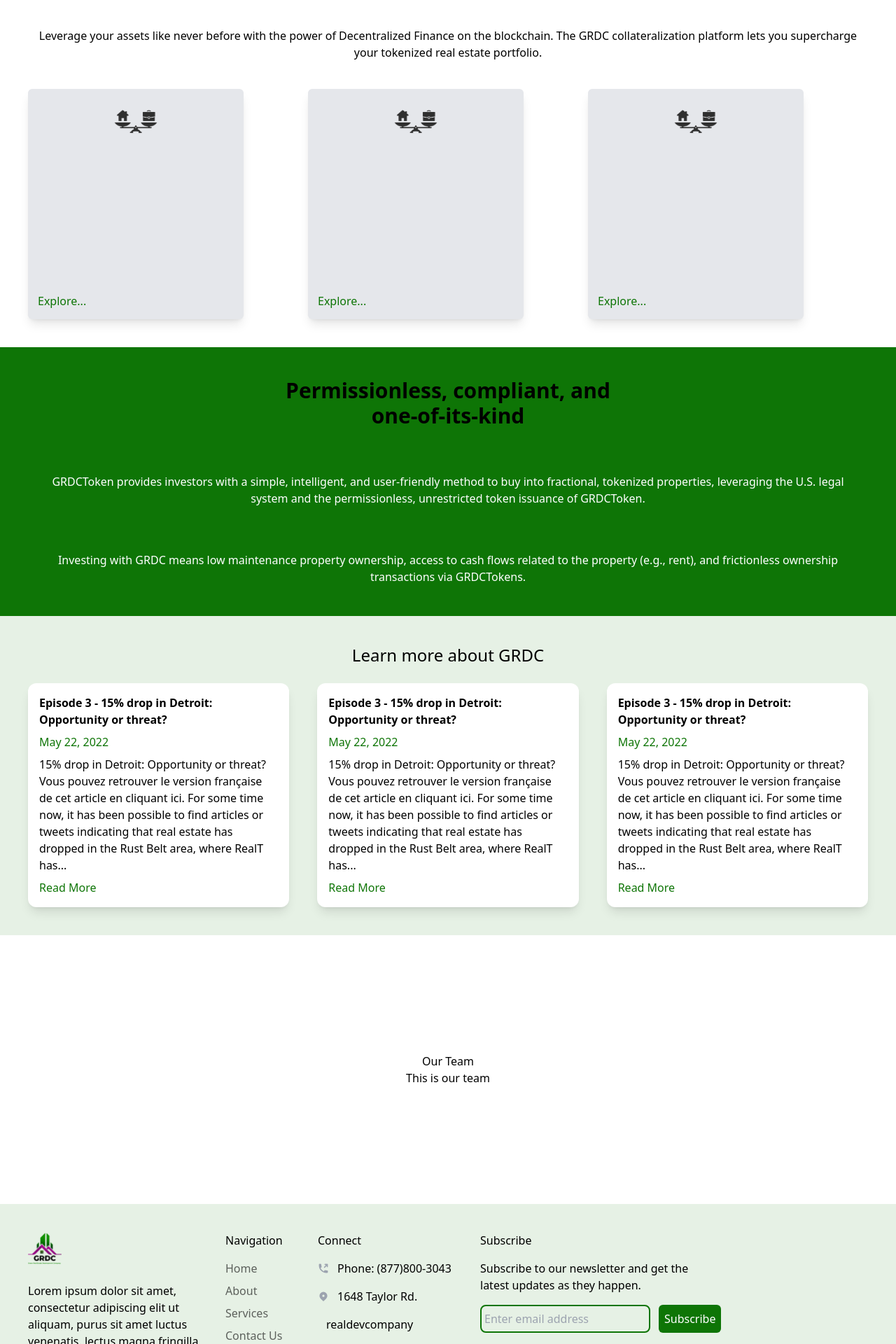
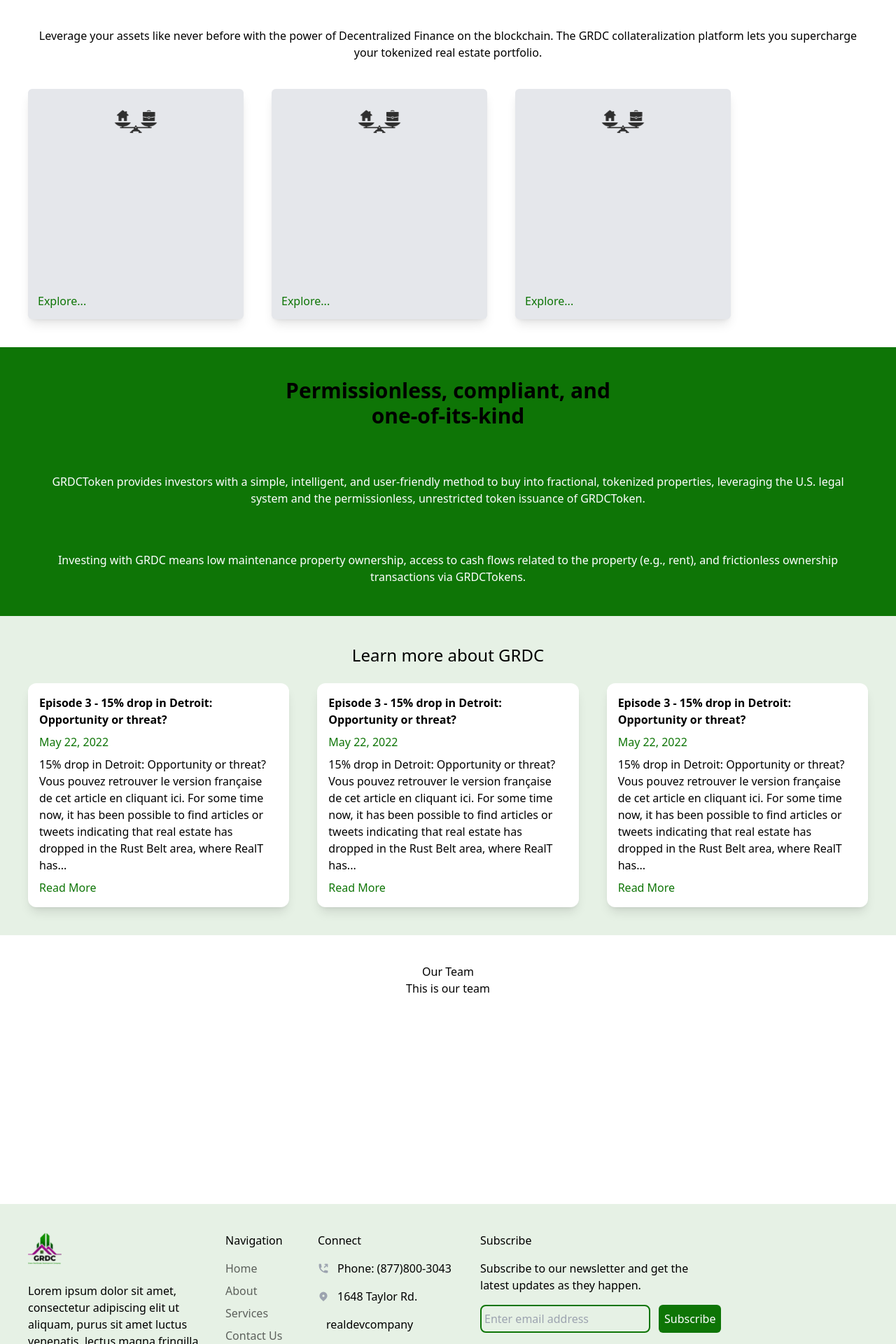
Before and after one commit to Mogakamo/GRDC-landing, a Next.js app: page / in a window 1280 px wide. Shown: the part 857-2777 px from the top of the page at 70% size. Built offline with nearby package versions, Linux system fonts and the light colour scheme.

Commit message:
refactored the services flex

```diff
--- a/components/Services.jsx
+++ b/components/Services.jsx
@@ -30,7 +30,7 @@
         Finance on the blockchain. The GRDC collateralization platform lets you
         supercharge your tokenized real estate portfolio.
       </p>
-      <div className="grid grid-cols-1 space-y-38 mx-auto md:grid-cols-3">
+      <div className=" space-y-38 mx-auto flex space-x-10">
         {service?.map(({ id, header, text }) => {
           return (
             <>
--- a/components/Team.jsx
+++ b/components/Team.jsx
@@ -1,12 +1,13 @@
+import Image from "next/image";
 import React from "react";
 
 const Team = () => {
   return (
-    <div className="h-96 flex items-center justify-center flex-col">
+    <div className="h-96 flex items-center p-10 flex-col">
       <h1>Our Team</h1>
       <p>This is our team</p>
-      <div>
-
+      <div className="relative h-20">
+        <Image src="/ceo.svg" layout="fill" />
       </div>
     </div>
   );
```
